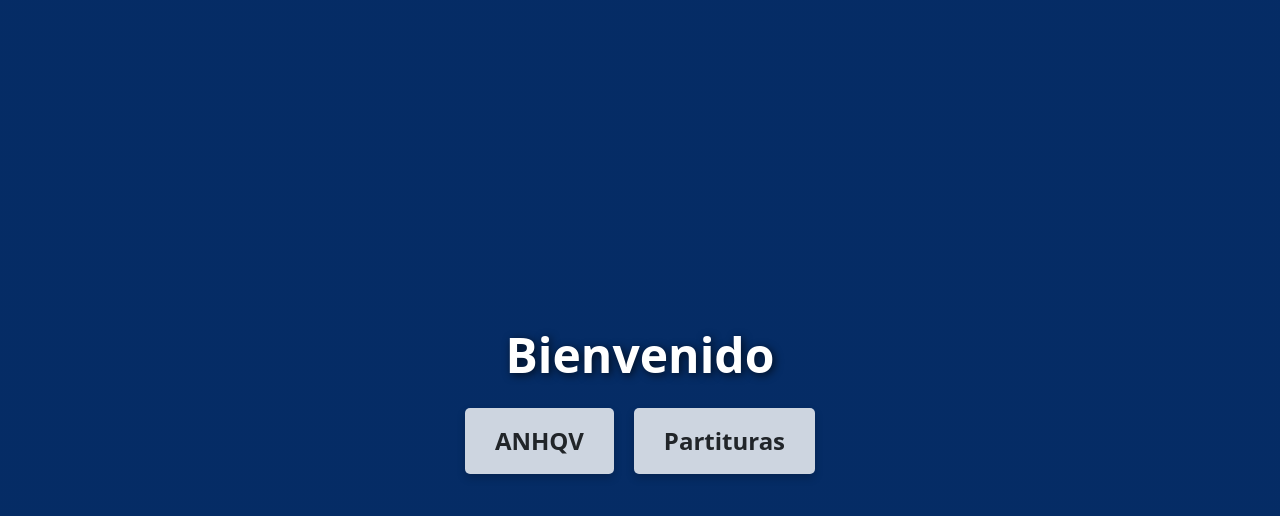
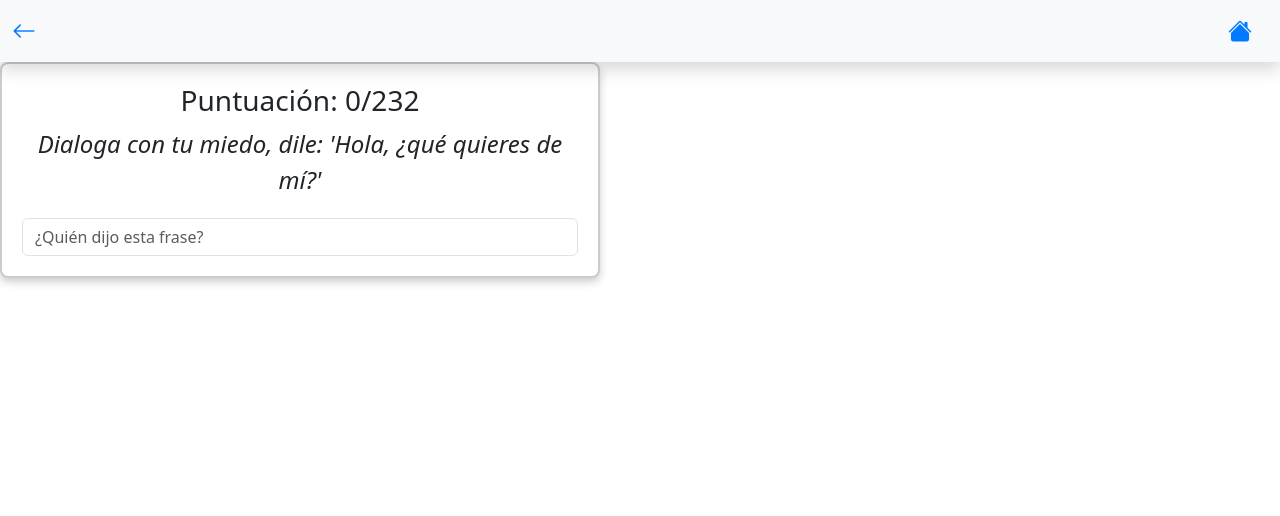
Before and after one commit to Mascalerino/app-tallon, an Angular app: page /quiz-tv-shows/quotes in a window 1280 px wide. Before the commit this address led to /. Shown: the top 516 px of the page. Built offline with nearby package versions, Linux system fonts and the light colour scheme.

Commit message:
Add QuotesComponent for quiz-tv-shows

```diff
--- a/src/app/app-routing.module.ts
+++ b/src/app/app-routing.module.ts
@@ -5,12 +5,14 @@ import { QuizTvShowsComponent } from './pages/quiz-tv-shows/quiz-tv-shows.compon
 import { CharactersComponent } from './pages/quiz-tv-shows/characters/characters.component';
 import { SheetMusicViewerComponent } from './pages/sheet-music-viewer/sheet-music-viewer.component';
 import { EpisodesComponent } from './pages/quiz-tv-shows/episodes/episodes.component';
+import { QuotesComponent } from './pages/quiz-tv-shows/quotes/quotes.component';
 
 const routes: Routes = [
   { path: '', component: PagesComponent }, // Página principal
   { path: 'quiz-tv-shows', component: QuizTvShowsComponent }, // Ruta para el Quiz
   { path: 'quiz-tv-shows/characters', component: CharactersComponent }, // Ruta independiente para CharactersComponent
   { path: 'quiz-tv-shows/episodes', component: EpisodesComponent }, // Ruta independiente para EpisodesComponent
+  { path: 'quiz-tv-shows/quotes', component: QuotesComponent }, // Ruta independiente para EpisodesComponent
   { path: 'sheet-music-viewer', component: SheetMusicViewerComponent }, // Ruta para el visor de partituras
   { path: '**', redirectTo: '', pathMatch: 'full' }, // Redirige rutas no válidas a la página principal
 ];
--- a/src/app/app.module.ts
+++ b/src/app/app.module.ts
@@ -12,6 +12,7 @@ import { EpisodesComponent } from './pages/quiz-tv-shows/episodes/episodes.compo
 import { QuizTableComponent } from './components/quiz-table/quiz-table.component';
 import { PanelComponent } from './components/panel/panel.component';
 import { TopNavComponent } from './components/top-nav/top-nav.component';
+import { QuotesComponent } from './pages/quiz-tv-shows/quotes/quotes.component';
 
 @NgModule({
   declarations: [
@@ -19,6 +20,7 @@ import { TopNavComponent } from './components/top-nav/top-nav.component';
     QuizTvShowsComponent,
     CharactersComponent,
     EpisodesComponent,
+    QuotesComponent,
     SheetMusicViewerComponent,
     MusicPlayerComponent,
     PagesComponent,
--- a/src/app/pages/quiz-tv-shows/quiz-tv-shows.component.html
+++ b/src/app/pages/quiz-tv-shows/quiz-tv-shows.component.html
@@ -1,9 +1,8 @@
 <div class="background-container no-background">
   <h1>Tests sobre ANHQV</h1>
   <div class="button-container">
-    <button class="btn btn-personajes" routerLink="characters">
-      Personajes
-    </button>
-    <button class="btn btn-episodes" routerLink="episodes">Episodios</button>
+    <button class="btn btn-quiz" routerLink="characters">Personajes</button>
+    <button class="btn btn-quiz" routerLink="episodes">Episodios</button>
+    <button class="btn btn-quiz" routerLink="quotes">Frases</button>
   </div>
 </div>
--- a/src/app/pages/quiz-tv-shows/quiz-tv-shows.module.ts
+++ b/src/app/pages/quiz-tv-shows/quiz-tv-shows.module.ts
@@ -5,9 +5,10 @@ import { CharactersComponent } from './characters/characters.component';
 import { SharedModule } from 'src/app/shared/shared.module';
 import { RouterModule } from '@angular/router';
 import { EpisodesComponent } from './episodes/episodes.component';
+import { QuotesComponent } from './quotes/quotes.component';
 
 @NgModule({
-  declarations: [QuizTvShowsComponent, CharactersComponent, EpisodesComponent],
+  declarations: [QuizTvShowsComponent, CharactersComponent, EpisodesComponent, QuotesComponent],
   imports: [SharedModule, RouterModule, QuizTvShowsRoutingModule],
 })
 export class QuizTvShowsModule {}
--- /dev/null
+++ b/src/app/pages/quiz-tv-shows/quotes/quotes.component.css
@@ -0,0 +1,36 @@
+body {
+  display: flex;
+  justify-content: center;
+  align-items: center;
+  min-height: 100vh; /* Asegura que el body ocupe toda la ventana */
+  margin: 0; /* Elimina márgenes del body */
+  background-color: #f9f9f9; /* Color de fondo opcional */
+}
+
+.quote-container {
+  max-width: 600px; /* Ancho máximo del recuadro */
+  padding: 20px; /* Espaciado interno */
+  border: 2px solid #ccc; /* Borde gris claro */
+  border-radius: 8px; /* Bordes redondeados */
+  background-color: white; /* Fondo blanco del recuadro */
+  box-shadow: 0 4px 8px rgba(0, 0, 0, 0.2); /* Sombra para resaltar */
+}
+
+.quote-text {
+  font-size: 1.5rem; /* Tamaño de fuente grande */
+  font-style: italic; /* Texto en cursiva */
+  text-align: center; /* Alineación centrada */
+  margin-bottom: 20px; /* Espaciado inferior */
+}
+
+.text-success {
+  color: green; /* Color verde para mensajes correctos */
+}
+
+.text-danger {
+  color: red; /* Color rojo para mensajes incorrectos */
+}
+
+.text-primary {
+  color: blue; /* Color azul para mensajes informativos */
+}
--- /dev/null
+++ b/src/app/pages/quiz-tv-shows/quotes/quotes.component.html
@@ -0,0 +1,19 @@
+<div class="quote-container">
+  <h3 class="text-center">Puntuación: {{ score }}/{{ totalQuotes }}</h3>
+
+  <p *ngIf="randomQuote" class="quote-text">{{ randomQuote }}</p>
+  <p *ngIf="!randomQuote" class="text-center">¡No hay más frases!</p>
+
+  <input
+    *ngIf="randomQuote"
+    type="text"
+    class="form-control"
+    placeholder="¿Quién dijo esta frase?"
+    [(ngModel)]="userInput"
+    (keyup.enter)="checkAnswer()"
+  />
+
+  <div *ngIf="feedbackMessage" class="mt-3">
+    <p [class]="feedbackClass">{{ feedbackMessage }}</p>
+  </div>
+</div>
--- /dev/null
+++ b/src/app/pages/quiz-tv-shows/quotes/quotes.component.ts
@@ -0,0 +1,62 @@
+import { Component, OnInit } from '@angular/core';
+import { QuotesService } from 'src/app/services/quotes.service';
+
+@Component({
+  selector: 'app-quotes',
+  templateUrl: './quotes.component.html',
+  styleUrls: ['./quotes.component.css'],
+})
+export class QuotesComponent implements OnInit {
+  randomQuote: string = '';
+  possiblyInputs: string[] = [];
+  correctCharacter: string = '';
+  userInput: string = '';
+  feedbackMessage: string = '';
+  feedbackClass: string = '';
+  score: number = 0;
+  totalQuotes: number = 0;
+  remainingQuotes: number = 0;
+
+  constructor(private quotesService: QuotesService) {}
+
+  ngOnInit(): void {
+    this.totalQuotes = this.quotesService.getTotalQuotesCount();
+    this.remainingQuotes = this.totalQuotes;
+    this.loadRandomQuote();
+  }
+
+  loadRandomQuote(): void {
+    const quoteData = this.quotesService.getRandomQuote();
+    if (quoteData) {
+      this.randomQuote = quoteData.quote;
+      this.correctCharacter = quoteData.character;
+      this.possiblyInputs = quoteData.possiblyInputs;
+      this.remainingQuotes--;
+    } else {
+      this.feedbackMessage = '¡Has completado todas las frases!';
+      this.feedbackClass = 'text-primary';
+    }
+  }
+
+  checkAnswer(): void {
+    if (!this.randomQuote) {
+      return;
+    }
+
+    const isCorrect = this.possiblyInputs.some(
+      (input) => input.toLowerCase() === this.userInput.trim().toLowerCase()
+    );
+
+    if (isCorrect) {
+      this.feedbackMessage = '¡Correcto!';
+      this.feedbackClass = 'text-success';
+      this.score++;
+    } else {
+      this.feedbackMessage = `Incorrecto. La respuesta era: ${this.correctCharacter}`;
+      this.feedbackClass = 'text-danger';
+    }
+
+    this.userInput = '';
+    this.loadRandomQuote();
+  }
+}
--- /dev/null
+++ b/src/app/services/quotes.service.ts
@@ -0,0 +1,51 @@
+import { Injectable } from '@angular/core';
+import quotesJson from '../../assets/quiz-tv-shows/data/quotes.json';
+import { IQuotesJson } from '../models/quiz-tv-shows/quotes.model';
+
+@Injectable({
+  providedIn: 'root',
+})
+export class QuotesService {
+  private quotesPool: {
+    character: string;
+    quote: string;
+    possiblyInputs: string[];
+  }[] = [];
+  private quotes: IQuotesJson = quotesJson;
+
+  constructor() {
+    this.initializeQuotesPool();
+  }
+
+  initializeQuotesPool(): void {
+    const characters = Object.keys(this.quotes);
+    this.quotesPool = characters.flatMap((character) =>
+      this.quotes[character].quotes.map((quote) => ({
+        character,
+        quote,
+        possiblyInputs: this.quotes[character].posibilyInputs,
+      }))
+    );
+  }
+
+  getRandomQuote(): {
+    character: string;
+    quote: string;
+    possiblyInputs: string[];
+  } | null {
+    if (this.quotesPool.length === 0) {
+      return null;
+    }
+
+    const randomIndex = Math.floor(Math.random() * this.quotesPool.length);
+    const selectedQuote = this.quotesPool[randomIndex];
+    this.quotesPool.splice(randomIndex, 1); // Remove the used quote
+    return selectedQuote;
+  }
+
+  getTotalQuotesCount(): number {
+    return Object.values(this.quotes)
+      .map((entry) => entry.quotes.length)
+      .reduce((total, count) => total + count, 0);
+  }
+}
```
